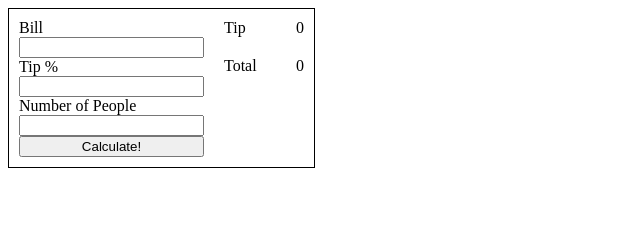
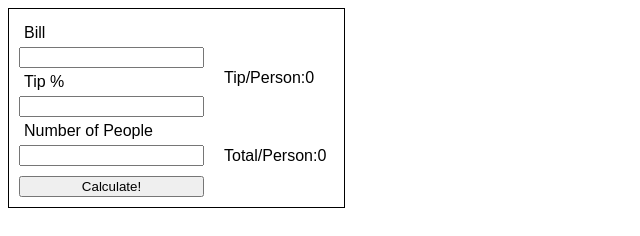
Before and after one commit to tian142/WebTipCalc, a plain HTML site: page index.html in a window 1280 px wide. Shown: the whole page, without its empty margins (0-640 px from the left). Drawn offline with Linux system fonts and the light colour scheme.

Commit message:
completed assignment

```diff
--- a/index.html
+++ b/index.html
@@ -19,11 +19,12 @@
             </div>
             <div id="results">
                 <div id="final-tip" class="right-side">
-                    Tip <span id="tipSpan" class="hidden">0</span>
+                    Tip/Person: <span id="tipSpan" class="hidden">0</span>
                 </div>
 
                 <div id="totalCost" class="right-side">
-                    Total <span id="totalCostSpan" class="hidden">0</span>
+                    Total/Person:
+                    <span id="totalCostSpan" class="hidden">0</span>
                 </div>
             </div>
         </main>
--- a/style.css
+++ b/style.css
@@ -1,4 +1,5 @@
 main {
+    font-family: Arial, Helvetica, sans-serif;
     display: flex;
     border: 1px solid black;
     width: min-content;
@@ -11,8 +12,13 @@ main {
 }
 
 #results {
+    padding: 50px 30px 0px 0px;
     align-items: center;
     width: 100px;
+}
+
+#totalCost {
+    margin-top: 40px;
 }
 
 .right-side {
@@ -20,3 +26,11 @@ main {
     justify-content: space-between;
     padding: 10px;
 }
+
+.name {
+    margin: 5px 5px;
+}
+
+button {
+    margin-top: 10px;
+}
```
